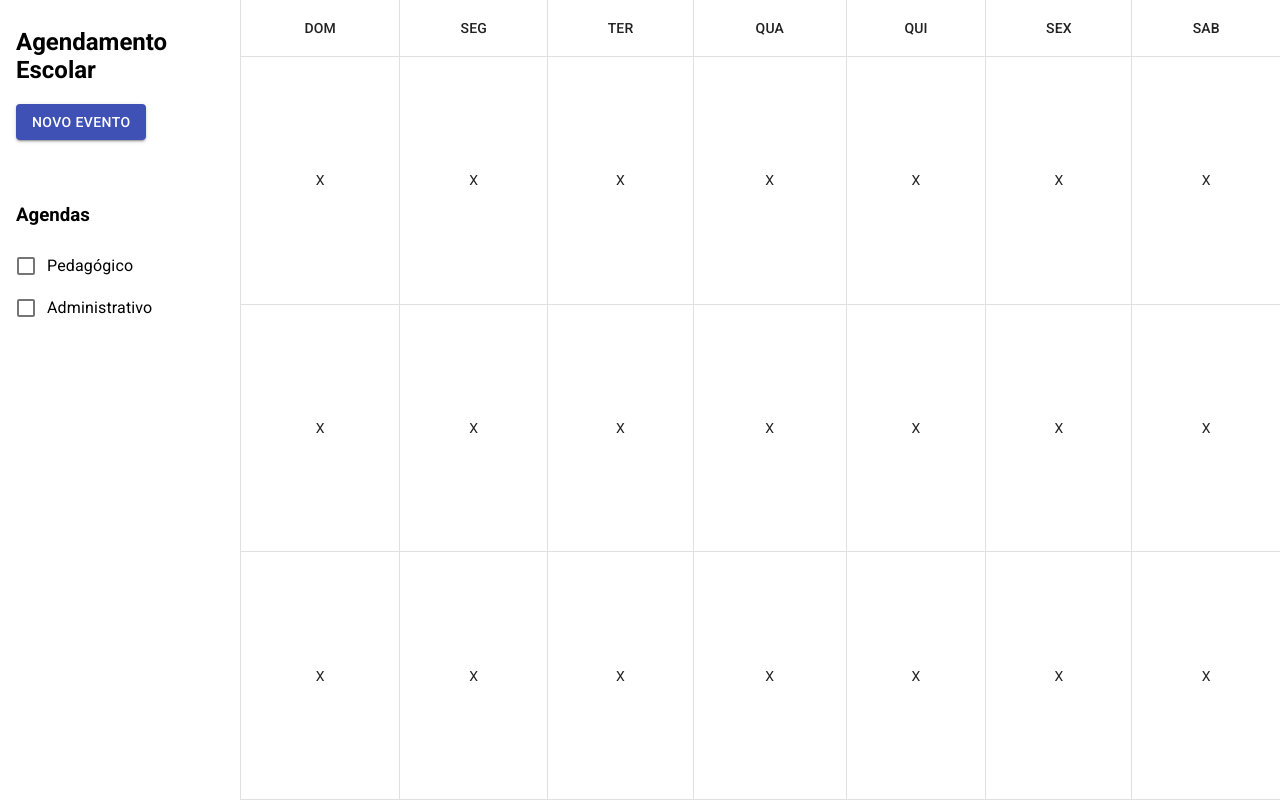
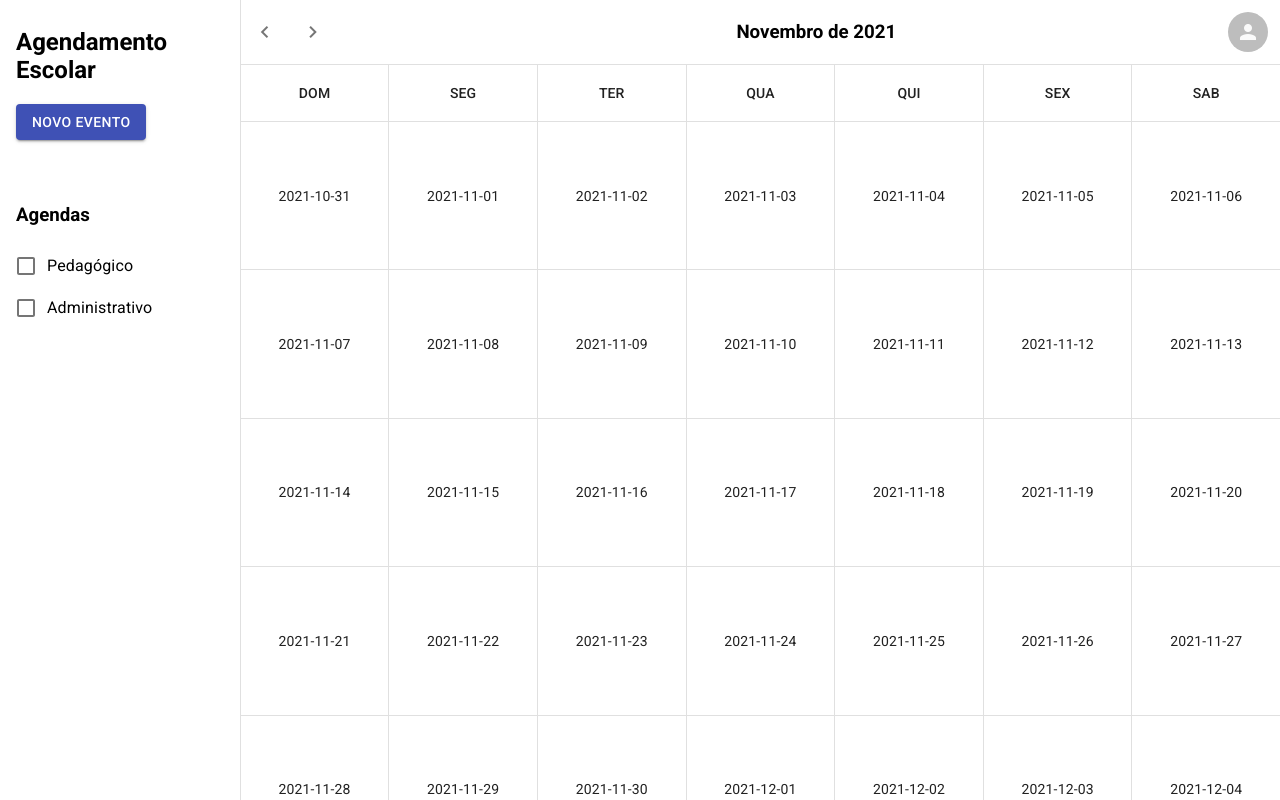
Before and after one commit to JvPelai/agendamento-escolar, a React (Create React App) app: page / in a window 1280 px wide. Built offline with nearby package versions, Linux system fonts and the light colour scheme.

Commit message:
calendario

```diff
--- a/src/app/CalendarScreen.tsx
+++ b/src/app/CalendarScreen.tsx
@@ -1,8 +1,11 @@
 import {
+  Avatar,
   Box,
   Button,
   Checkbox,
   FormControlLabel,
+  Icon,
+  IconButton,
   Table,
   TableBody,
   TableCell,
@@ -20,14 +23,48 @@ const useStyles = makeStyles({
   },
   table: {
     minHeight: "100%",
+    borderTop: "1px solid rgb(224, 224, 224)",
     "& td ~ td, & th ~ th": {
       borderLeft: "1px solid rgb(224, 224, 224)",
     },
   },
 });
 
+interface ICalendarCell {
+  date: string;
+}
+
+function generateCalendar(date: string): ICalendarCell[][] {
+  const weeks: ICalendarCell[][] = [];
+  const jsDate = new Date(date + "T12:00:00");
+  const currentMonth = jsDate.getMonth();
+
+  const currentDay = new Date(jsDate.valueOf());
+  currentDay.setDate(1);
+  const dayOfWeek = currentDay.getDay();
+  currentDay.setDate(1 - dayOfWeek);
+
+  do {
+    const week: ICalendarCell[] = [];
+    for (let i = 0; i < DAYS_OF_WEEK.length; i++) {
+      const monthStr = (currentDay.getMonth() + 1).toString().padStart(2, "0");
+      const dayStr = currentDay.getDate().toString().padStart(2, "0");
+      const isoDate = `${currentDay.getFullYear()}-${monthStr}-${dayStr}`;
+      week.push({ date: isoDate });
+      currentDay.setDate(currentDay.getDate() + 1);
+    }
+    weeks.push(week);
+  } while (currentDay.getMonth() === currentMonth);
+  return weeks;
+}
+
+function getToday() {
+  return "2021-11-21";
+}
+
 export function CalendarScreen() {
   const classes = useStyles();
+  const weeks = generateCalendar(getToday());
   return (
     <Box display="flex" height="100%" alignItems="stretch">
       <Box
@@ -47,6 +84,24 @@ export function CalendarScreen() {
         </Box>
       </Box>
       <TableContainer className={classes.root} component={"div"}>
+        <Box display="flex" alignItems="center">
+          <Box flex="1">
+            <IconButton aria-label="anterior">
+              <Icon>chevron_left</Icon>
+            </IconButton>
+            <IconButton aria-label="próximo">
+              <Icon>chevron_right</Icon>
+            </IconButton>
+          </Box>
+          <Box flex="1" marginLeft="16px" component="h3">
+            Novembro de 2021
+          </Box>
+          <IconButton>
+            <Avatar>
+              <Icon>person</Icon>
+            </Avatar>
+          </IconButton>
+        </Box>
         <Table className={classes.table} aria-label="simple table">
           <TableHead>
             <TableRow>
@@ -58,27 +113,15 @@ export function CalendarScreen() {
             </TableRow>
           </TableHead>
           <TableBody>
-            <TableRow>
-              {DAYS_OF_WEEK.map((day) => (
-                <TableCell align="center" key={day}>
-                  X
-                </TableCell>
-              ))}
-            </TableRow>
-            <TableRow>
-              {DAYS_OF_WEEK.map((day) => (
-                <TableCell align="center" key={day}>
-                  X
-                </TableCell>
-              ))}
-            </TableRow>
-            <TableRow>
-              {DAYS_OF_WEEK.map((day) => (
-                <TableCell align="center" key={day}>
-                  X
-                </TableCell>
-              ))}
-            </TableRow>
+            {weeks.map((week, i) => (
+              <TableRow key={i}>
+                {week.map((cell) => (
+                  <TableCell align="center" key={cell.date}>
+                    {cell.date}
+                  </TableCell>
+                ))}
+              </TableRow>
+            ))}
           </TableBody>
         </Table>
       </TableContainer>
```
